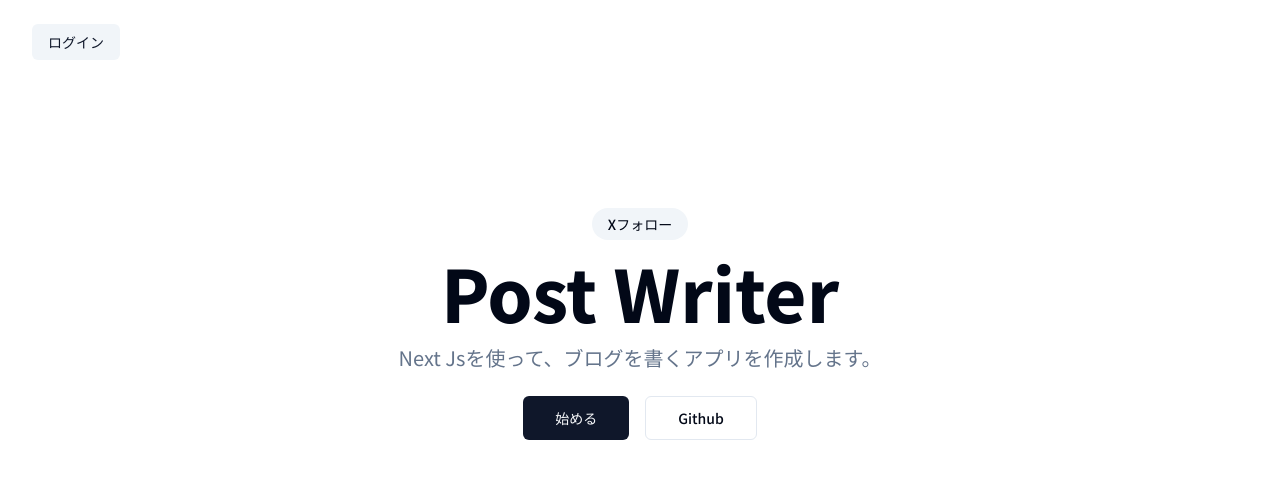
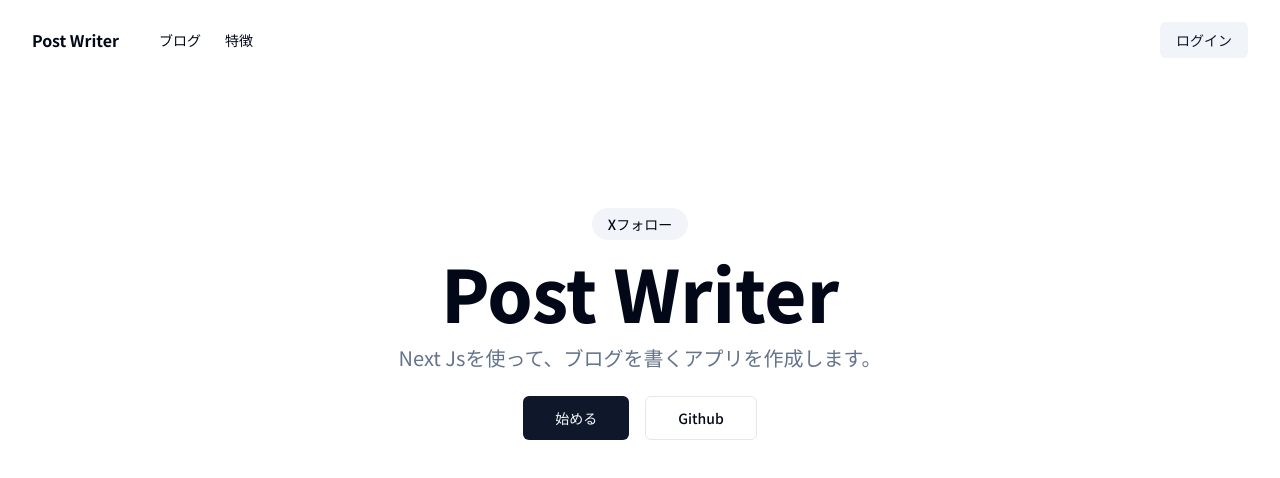
Before and after one commit to Morioka-Ryosuke06/next-study, a Next.js app: page / in a window 1280 px wide. Shown: the top 478 px of the page. Built offline with nearby package versions, Linux system fonts and the light colour scheme.

Commit message:
add header for style

```diff
--- a/app/(marketing)/layout.tsx
+++ b/app/(marketing)/layout.tsx
@@ -1,12 +1,14 @@
 import Link from 'next/link';
 import { cn } from '@/lib/utils';
 import { buttonVariants } from '@/components/ui/button';
+import MainNav from '@/components/main-nav';
 
 export default function MarketingLayout({ children }: { children: React.ReactNode }) {
   return (
     <div>
       <header className="bg-background container z-40">
-        <div className="h-20 py-6">
+        <div className="h-20 py-6 flex items-center justify-between">
+          <MainNav></MainNav>
           <nav>
             <Link href={'/login'} className={cn(buttonVariants({ variant: 'secondary', size: 'sm' }), 'px-4')}>
               ログイン
--- /dev/null
+++ b/components/main-nav.tsx
@@ -0,0 +1,18 @@
+import Link from 'next/link';
+export default function MainNav() {
+  return (
+    <div className="flex items-center md:gap-10">
+      <Link href={'/'} className="hidden md:flex items-center space-x-2">
+        <span className="font-bold ">Post Writer</span>
+      </Link>
+      <nav className="md:flex gap-6 hidden sm:inline-block">
+        <Link href={'/blog'} className="text-lg sm:text-sm font-medium hover:text-foregrond/80">
+          ブログ
+        </Link>
+        <Link href={'/blog'} className="text-lg sm:text-sm font-medium hover:text-foregrond/80">
+          特徴
+        </Link>
+      </nav>
+    </div>
+  );
+}
```
